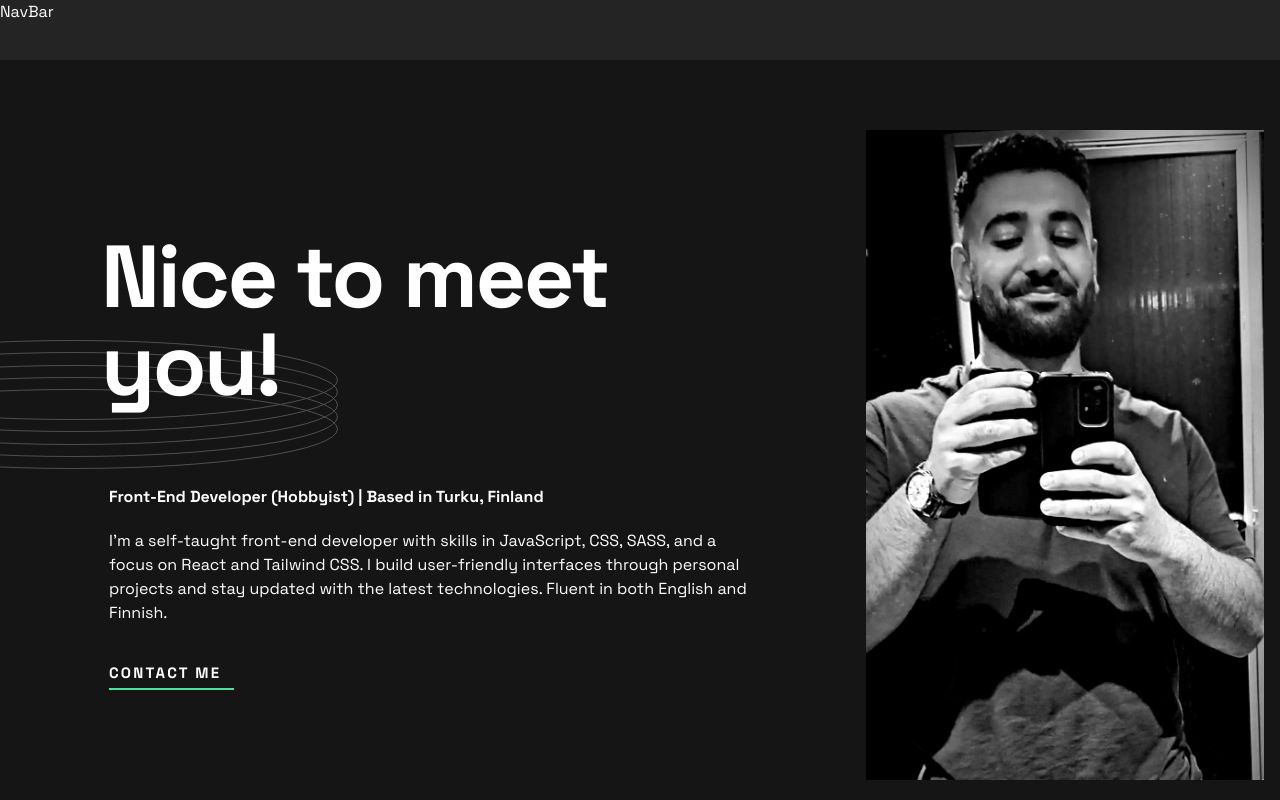
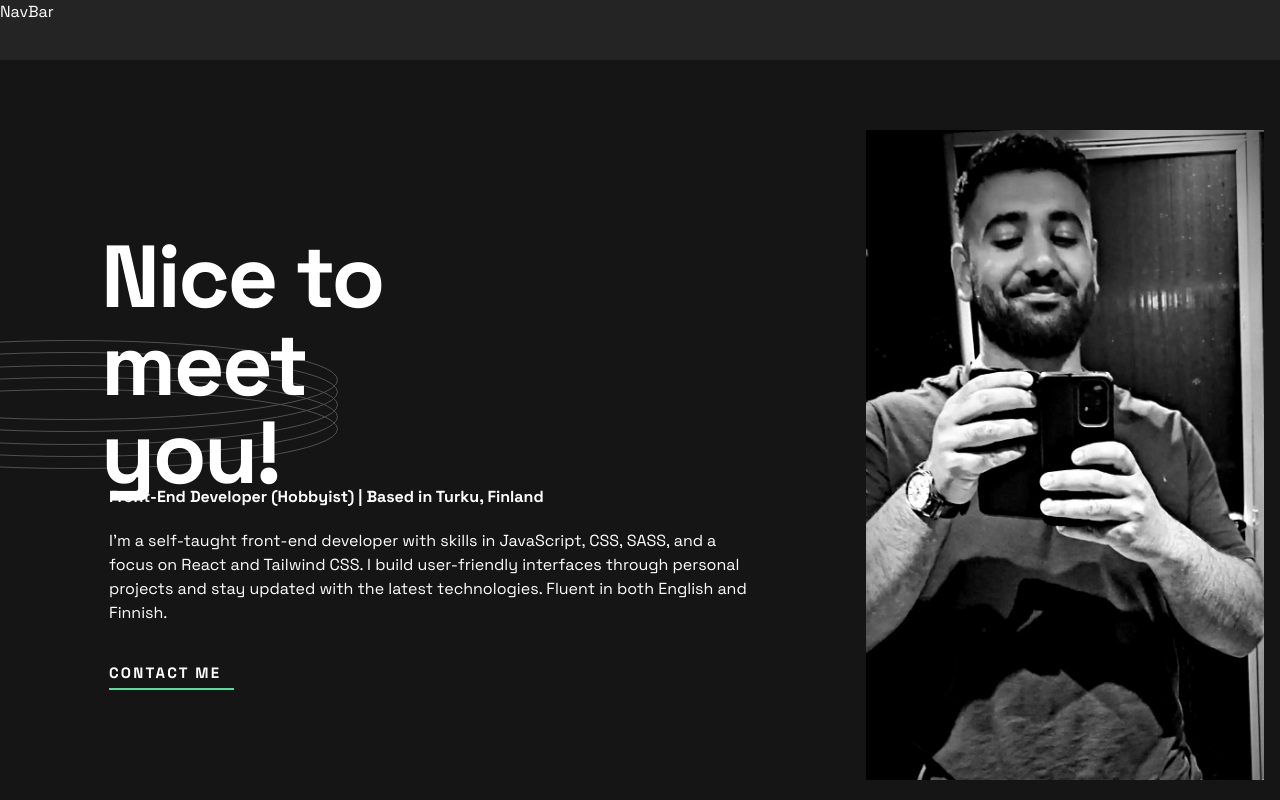
Before and after one commit to First-Ghost/portfolio, a React (Vite) app: page / in a window 1280 px wide. Shown: the top 800 px of the page. Built offline with nearby package versions, Linux system fonts and the light colour scheme.

Commit message:
hero all sizes done

```diff
--- a/src/components/Hero.jsx
+++ b/src/components/Hero.jsx
@@ -6,14 +6,15 @@ import { TypeAnimation } from "react-type-animation";
 export const Hero = () => {
   return (
     <div
-      className="relative lg:max-w-[1440px] lg:h-[800px] mx-auto flex
-    justify-center items-center    "
+      className="relative lg:max-w-[1440px] lg:h-[800px] md:max-w-[760px] md:h-[624px] max-w-[375px] h-[1000px]   mx-auto flex
+    justify-center items-center md:text-left text-center   "
     >
-      <div className="lg:w-[1340px] lg:h-[700px] md:w-[768px] md:h-[624px] md:mt-10 flex  ">
-        <div className="lg:w-[680px] lg:h-[650px] md:w-[668px] md:h-[466px]   mx-auto px-4 flex flex-col  items-start lg:justify-center  md:justify-between   ">
+      <div className="lg:w-[1340px] lg:h-[700px] md:w-[768px] md:h-[624px]   md:mt-10 flex md:flex-row flex-col-reverse ">
+        <div className="lg:w-[680px] lg:h-[650px] md:w-[668px] md:h-[466px]  w-[343px] h-[464px]  mx-auto px-4 flex flex-col  md:items-start lg:justify-center  justify-between items-center   ">
           <h1
-            className=" lg:w-[300] lg:h-[200px] lg:text-[88px] font-bold lg:leading-[88px] lg:tracking-[-2.5px]  lg:my-8
+            className=" lg:w-[300px] lg:h-[200px] lg:text-[88px] font-bold lg:leading-[88px] lg:tracking-[-2.5px]  lg:my-8
           md:text-[62px] md:leading-[72px] md:tracking-[-2.05px]
+          text-[40px]
           "
           >
             <TypeAnimation
@@ -23,8 +24,8 @@ export const Hero = () => {
               repeat={Infinity}
             />
           </h1>
-          <div className="flex flex-col items-start ">
-            <p className="my-5 ml-2 font-bold ">
+          <div className="flex flex-col md:items-start items-center ">
+            <p className="my-5 ml-2 font-bold  ">
               Front-End Developer (Hobbyist) | Based in Turku, Finland
             </p>
             <p className="ml-2">
@@ -35,7 +36,7 @@ export const Hero = () => {
               Finnish.
             </p>
             <div className="mt-10 text-[15px] leading-[16px] tracking-[2.20px] my-5 ml-2 font-bold w-[125px] h-[25px] border-b-2  border-b-[#4EE1A0] hover hover:tracking-[3px] ">
-              <button className="hover:text-[#4EE1A0]  duration-200 ">
+              <button className="hover:text-[#4EE1A0]  duration-200  ">
                 CONTACT ME
               </button>
             </div>
@@ -43,7 +44,7 @@ export const Hero = () => {
         </div>
         <div>
           <img
-            className="lg:w-[430px] lg:h-[650px] object-cover px-4 "
+            className="lg:w-[430px] lg:h-[650px]  md:w-[325px] md:h-[525px] w-[300px] h-[485px] object-cover px-4 mx-auto py-5 md:py-0"
             src={myImage}
             alt="me"
           />
```
